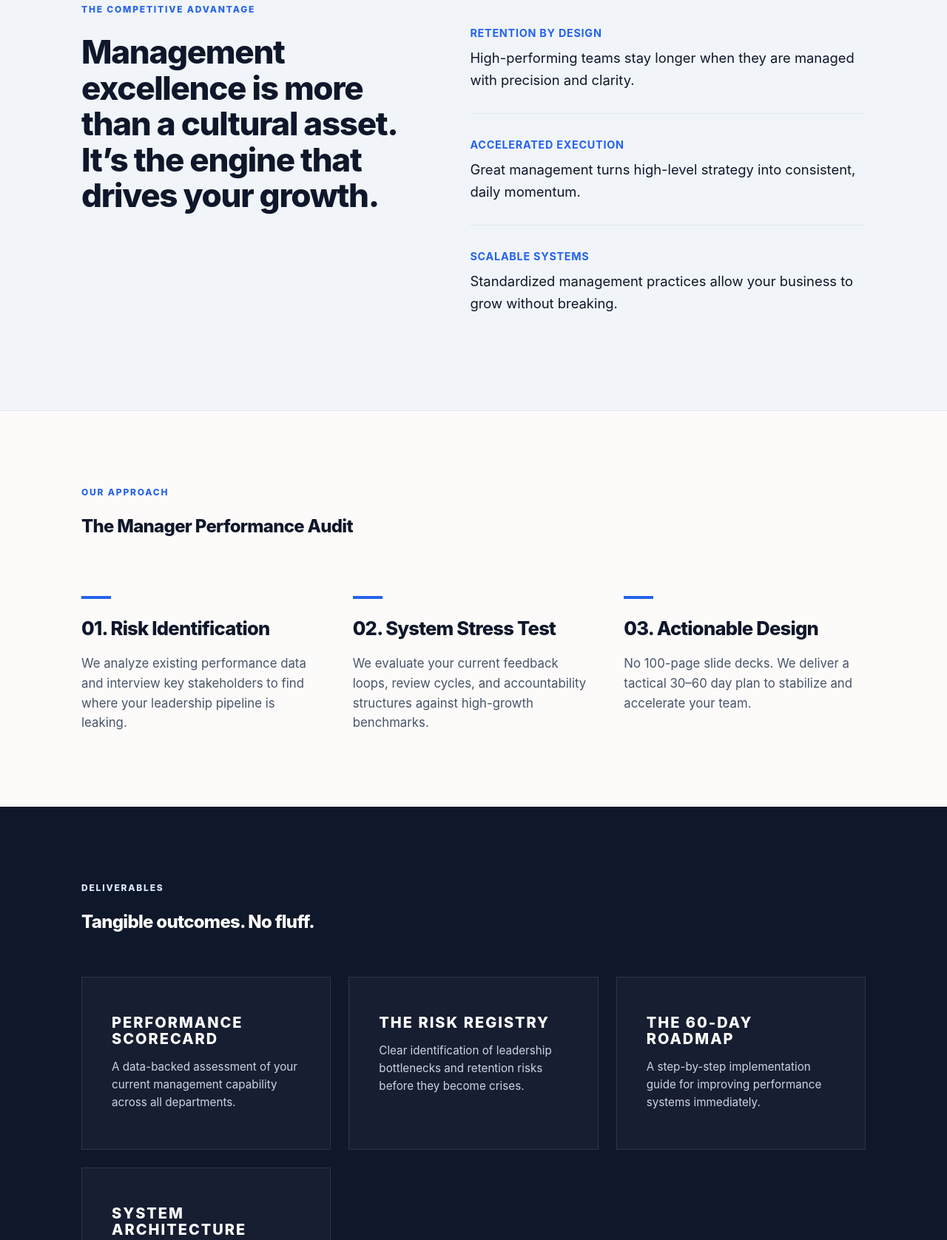
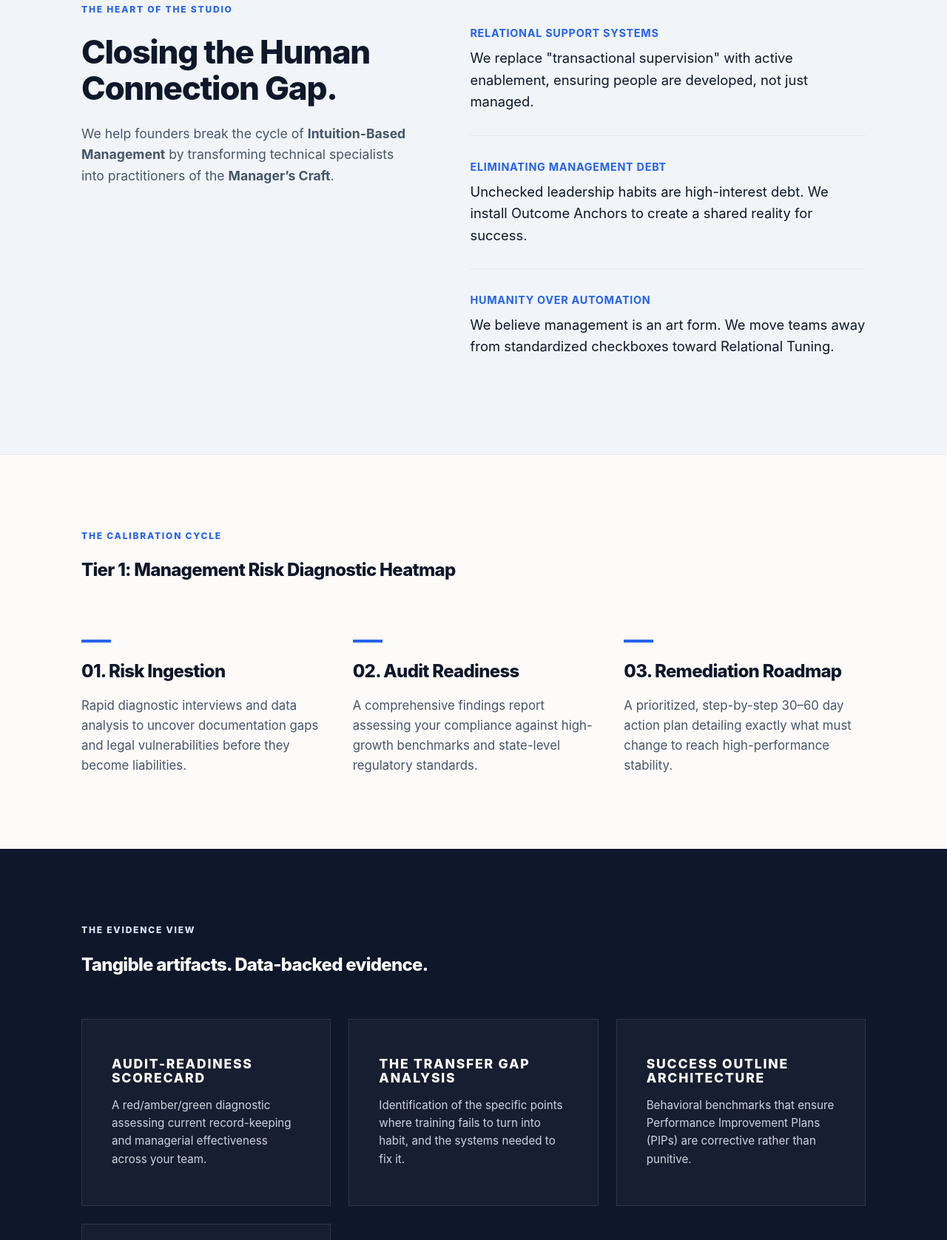
Before and after one commit to Jandy-Collective/dms-site, a plain HTML site: page index.html in a window 1280 px wide. Shown: the part 856-2533 px from the top of the page at 74% size. Drawn offline with Linux system fonts and the light colour scheme.

Commit message:
Update index.html

```diff
--- a/index.html
+++ b/index.html
@@ -5,13 +5,9 @@
     <meta name="viewport" content="width=device-width, initial-scale=1.0">
     <title>Decided Management Studio | Manager Performance Audits</title>
     <style>
-        /* DECIDED MANAGEMENT STUDIO - REFINED COLOR PALETTE
-           Main: #0F172A (Deep Midnight)
-           Accent: #2563EB (Studio Indigo)
-           Surface: #F8FAFC (Cool Stone)
-           Paper: #FDFBFA (Warm White)
+        /* DECIDED MANAGEMENT STUDIO - DESIGN SYSTEM
+           Refining the "Studio" aesthetic with high-end color and typography.
         */
-
         :root {
             --bg-paper: #fdfbfa;
             --bg-surface: #f1f5f9;
@@ -40,6 +36,33 @@
             color: var(--text-main);
             background-color: var(--bg-paper);
             -webkit-font-smoothing: antialiased;
+        }
+
+        /* --- Navigation --- */
+        nav {
+            padding: 25px 0;
+            background: var(--bg-paper);
+            position: sticky;
+            top: 0;
+            z-index: 100;
+            border-bottom: 1px solid var(--border);
+        }
+
+        .nav-container {
+            max-width: var(--max-width);
+            margin: 0 auto;
+            padding: 0 20px;
+            display: flex;
+            justify-content: space-between;
+            align-items: center;
+        }
+
+        .logo {
+            font-size: 1.1rem;
+            font-weight: 900;
+            letter-spacing: -0.02em;
+            text-transform: uppercase;
+            color: var(--text-main);
         }
 
         /* --- Utilities --- */
@@ -89,24 +112,6 @@
             display: block;
         }
 
-        /* --- Navigation --- */
-        nav {
-            padding: 25px 0;
-            background: var(--bg-paper);
-            position: sticky;
-            top: 0;
-            z-index: 100;
-            border-bottom: 1px solid var(--border);
-        }
-
-        .logo {
-            font-size: 1.1rem;
-            font-weight: 900;
-            letter-spacing: -0.02em;
-            text-transform: uppercase;
-            color: var(--text-main);
-        }
-
         /* --- Hero --- */
         .hero {
             padding: 140px 20px;
@@ -128,8 +133,8 @@
             font-weight: 400;
         }
 
-        /* --- Problem/Opportunity Section --- */
-        .problem-section {
+        /* --- Opportunity / "Human Connection Gap" Section --- */
+        .blueprint-section {
             background-color: var(--bg-surface);
             border-top: 1px solid var(--border);
             border-bottom: 1px solid var(--border);
@@ -142,22 +147,22 @@
             align-items: start;
         }
 
-        .problem-content h2 {
+        .blueprint-content h2 {
             font-size: 2.75rem;
             margin-bottom: 24px;
         }
 
-        .problem-list {
+        .blueprint-list {
             list-style: none;
         }
 
-        .problem-list li {
+        .blueprint-list li {
             padding: 30px 0;
             border-bottom: 1px solid var(--border);
             font-size: 1.15rem;
         }
 
-        .problem-list li strong {
+        .blueprint-list li strong {
             display: block;
             color: var(--accent);
             font-size: 0.9rem;
@@ -166,11 +171,11 @@
             margin-bottom: 8px;
         }
 
-        .problem-list li:last-child {
+        .blueprint-list li:last-child {
             border-bottom: none;
         }
 
-        /* --- What We Do --- */
+        /* --- The Calibration (Process) Section --- */
         .process-grid {
             display: grid;
             grid-template-columns: repeat(3, 1fr);
@@ -194,7 +199,7 @@
         }
 
         .process-item h3 {
-            font-size: 1.6rem;
+            font-size: 1.5rem;
             margin-bottom: 20px;
         }
 
@@ -203,13 +208,13 @@
             font-size: 1.05rem;
         }
 
-        /* --- Deliverables --- */
+        /* --- Deliverables / Evidence Section --- */
         .deliverables-section {
             background-color: var(--text-main);
             color: #fff;
         }
 
-        .deliverables-section h2 {
+        .deliverables-section h2, .deliverables-section h3 {
             color: #fff;
         }
 
@@ -228,7 +233,7 @@
             background: rgba(255, 255, 255, 0.03);
             border: 1px solid rgba(255, 255, 255, 0.1);
             padding: 50px 40px;
-            transition: transform 0.3s ease, border-color 0.3s ease;
+            transition: all 0.3s ease;
         }
 
         .card:hover {
@@ -238,11 +243,10 @@
         }
 
         .card h3 {
-            font-size: 1.25rem;
+            font-size: 1.1rem;
             margin-bottom: 15px;
             text-transform: uppercase;
             letter-spacing: 0.1em;
-            color: #fff;
         }
 
         .card p {
@@ -250,7 +254,7 @@
             font-size: 0.95rem;
         }
 
-        /* --- Final CTA --- */
+        /* --- Final CTA Section --- */
         .final-cta {
             text-align: center;
             background: linear-gradient(to bottom, var(--bg-paper), var(--bg-surface));
@@ -280,7 +284,6 @@
                 grid-template-columns: 1fr;
                 gap: 40px;
             }
-
             .hero { padding: 100px 20px; }
             .hero h1 { font-size: 2.75rem; }
             section { padding: 80px 20px; }
@@ -290,7 +293,7 @@
 <body>
 
     <nav>
-        <div class="container">
+        <div class="nav-container">
             <div class="logo">Decided Management Studio</div>
         </div>
     </nav>
@@ -301,70 +304,81 @@
             <span class="tagline">Performance Strategy for SMBs and Startups</span>
             <h1>Stop guessing how your managers are performing.</h1>
             <p>Our Manager Performance Audit identifies hidden risks and builds the systems your leadership needs to scale.</p>
-            <a href="#contact" class="btn">Book the Audit</a>
+            <!-- Discovery Call Link as Requested -->
+            <a href="https://calendar.app.google/DdZC28kJwQhzbYEa6" class="btn" target="_blank">Schedule a Discovery Call</a>
         </div>
     </header>
 
-    <!-- Opportunity Section -->
-    <section class="problem-section">
+    <!-- Core Philosophy Section -->
+    <section class="blueprint-section">
         <div class="container">
             <div class="grid-split">
-                <div class="problem-content">
-                    <span class="tagline">The Competitive Advantage</span>
-                    <h2>Management excellence is more than a cultural asset. It’s the engine that drives your growth.</h2>
+                <div class="blueprint-content">
+                    <span class="tagline">The Heart of the Studio</span>
+                    <h2>Closing the Human Connection Gap.</h2>
+                    <p style="color: var(--text-muted); margin-top: 20px; font-size: 1.1rem;">We help founders break the cycle of <strong>Intuition-Based Management</strong> by transforming technical specialists into practitioners of the <strong>Manager’s Craft</strong>.</p>
                 </div>
-                <ul class="problem-list">
-                    <li><strong>Retention by Design</strong> High-performing teams stay longer when they are managed with precision and clarity.</li>
-                    <li><strong>Accelerated Execution</strong> Great management turns high-level strategy into consistent, daily momentum.</li>
-                    <li><strong>Scalable Systems</strong> Standardized management practices allow your business to grow without breaking.</li>
+                <ul class="blueprint-list">
+                    <li>
+                        <strong>Relational Support Systems</strong>
+                        We replace "transactional supervision" with active enablement, ensuring people are developed, not just managed.
+                    </li>
+                    <li>
+                        <strong>Eliminating Management Debt</strong>
+                        Unchecked leadership habits are high-interest debt. We install Outcome Anchors to create a shared reality for success.
+                    </li>
+                    <li>
+                        <strong>Humanity Over Automation</strong>
+                        We believe management is an art form. We move teams away from standardized checkboxes toward Relational Tuning.
+                    </li>
                 </ul>
             </div>
         </div>
     </section>
 
-    <!-- What We Do Section -->
+    <!-- The 7-Day Calibration -->
     <section>
         <div class="container">
-            <span class="tagline">Our Approach</span>
-            <h2>The Manager Performance Audit</h2>
+            <span class="tagline">The Calibration Cycle</span>
+            <h2>Tier 1: Management Risk Diagnostic Heatmap</h2>
             <div class="process-grid">
                 <div class="process-item">
-                    <h3>01. Risk Identification</h3>
-                    <p>We analyze existing performance data and interview key stakeholders to find where your leadership pipeline is leaking.</p>
+                    <h3>01. Risk Ingestion</h3>
+                    <p>Rapid diagnostic interviews and data analysis to uncover documentation gaps and legal vulnerabilities before they become liabilities.</p>
                 </div>
                 <div class="process-item">
-                    <h3>02. System Stress Test</h3>
-                    <p>We evaluate your current feedback loops, review cycles, and accountability structures against high-growth benchmarks.</p>
+                    <h3>02. Audit Readiness</h3>
+                    <p>A comprehensive findings report assessing your compliance against high-growth benchmarks and state-level regulatory standards.</p>
                 </div>
                 <div class="process-item">
-                    <h3>03. Actionable Design</h3>
-                    <p>No 100-page slide decks. We deliver a tactical 30–60 day plan to stabilize and accelerate your team.</p>
+                    <h3>03. Remediation Roadmap</h3>
+                    <p>A prioritized, step-by-step 30–60 day action plan detailing exactly what must change to reach high-performance stability.</p>
                 </div>
             </div>
         </div>
     </section>
 
-    <!-- Deliverables Section -->
+    <!-- Artifacts & Evidence -->
     <section class="deliverables-section">
         <div class="container">
-            <span class="tagline">Deliverables</span>
-            <h2>Tangible outcomes. No fluff.</h2>
+            <span class="tagline">The Evidence View</span>
+            <h2>Tangible artifacts. Data-backed evidence.</h2>
             <div class="deliverables-grid">
                 <div class="card">
-                    <h3>Performance Scorecard</h3>
-                    <p>A data-backed assessment of your current management capability across all departments.</p>
+                    <h3>Audit-Readiness Scorecard</h3>
+                    <p>A red/amber/green diagnostic assessing current record-keeping and managerial effectiveness across your team.</p>
                 </div>
                 <div class="card">
-                    <h3>The Risk Registry</h3>
-                    <p>Clear identification of leadership bottlenecks and retention risks before they become crises.</p>
+                    <h3>The Transfer Gap Analysis</h3>
+                    <p>Identification of the specific points where training fails to turn into habit, and the systems needed to fix it.</p>
                 </div>
                 <div class="card">
-                    <h3>The 60-Day Roadmap</h3>
-                    <p>A step-by-step implementation guide for improving performance systems immediately.</p>
+                    <h3>Success Outline Architecture</h3>
+                    <p>Behavioral benchmarks that ensure Performance Improvement Plans (PIPs) are corrective rather than punitive.</p>
                 </div>
                 <div class="card">
-                    <h3>System Architecture</h3>
-                    <p>Templates and frameworks customized for your specific business size and vertical.</p>
+                    <h3>Support Log Audit</h3>
+                    <p>Analysis of time-stamped 1:1 records to ensure managers are held accountable for their primary duty of care.</p>
                 </div>
             </div>
         </div>
@@ -373,16 +387,17 @@
     <!-- Final CTA Section -->
     <section class="final-cta" id="contact">
         <div class="container">
-            <span class="tagline">Take the next step</span>
-            <h2>Build a high-performance culture by design, not by accident.</h2>
-            <p style="margin-bottom: 40px; color: var(--text-muted); font-size: 1.1rem;">Audits typically take 14 days from kickoff to delivery.</p>
-            <a href="mailto:hello@decidedstudio.com" class="btn">Schedule a Discovery Call</a>
+            <span class="tagline">Take Decisive Action</span>
+            <h2>Pay down your Management Debt before your next milestone.</h2>
+            <p style="margin-bottom: 40px; color: var(--text-muted); font-size: 1.1rem;">Diagnostic audits typically deliver a full Heatmap and Roadmap within 7 days of kickoff.</p>
+            <!-- Audit Link as Requested -->
+            <a href="https://calendar.app.google/M8JtuEuhw6HiB1Xc8" class="btn" target="_blank">Book the Audit</a>
         </div>
     </section>
 
     <footer>
         <div class="container">
-            <p>&copy; 2024 Decided Management Studio. Built for founders and leaders.</p>
+            <p>&copy; 2026 Decided Management Studio. Built for founders and leaders.</p>
         </div>
     </footer>
 
```
